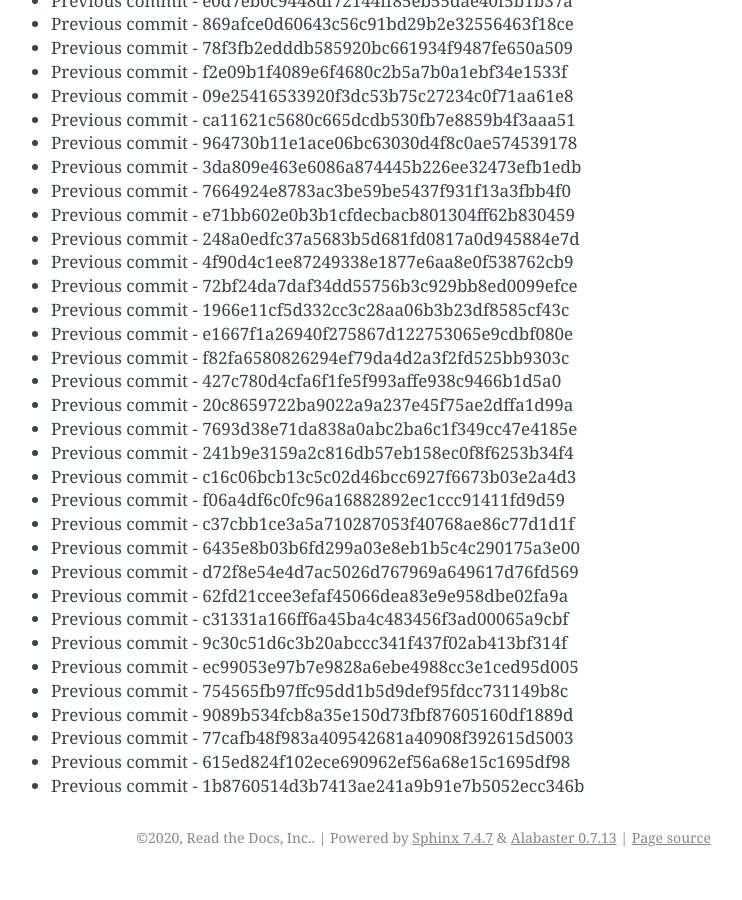
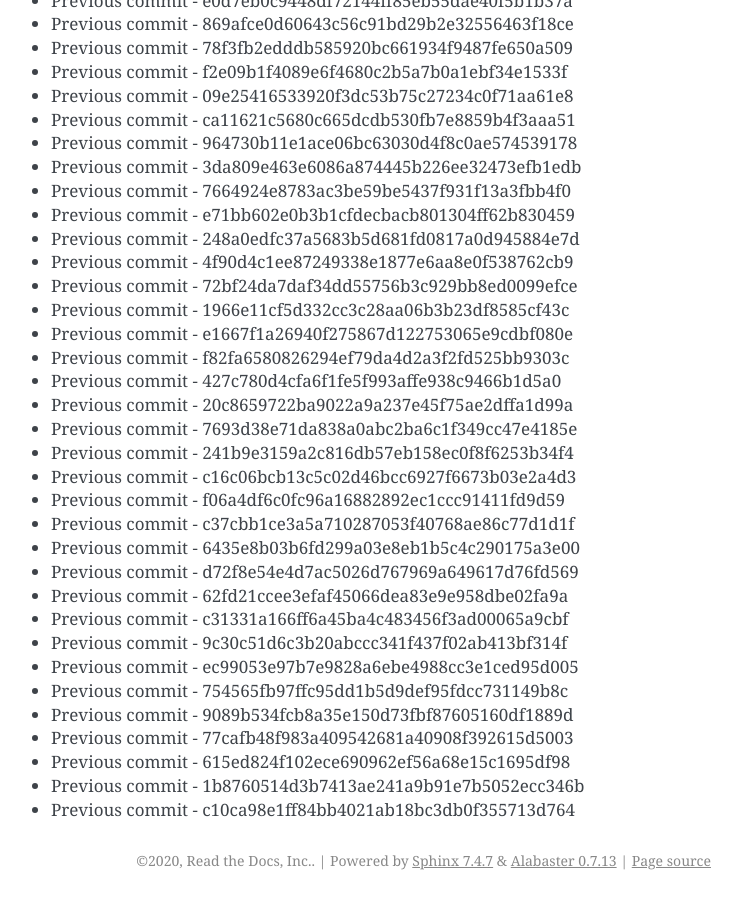
Before and after one commit to readthedocs/rtd-git-stresstest, a Sphinx documentation site: the page built from docs/updates.rst, in a window 1280 px wide and 900 px high, scrolled down 96128 px. Shown: the whole window, without its empty margins (399-1141 px from the left). Built offline with Sphinx 7.4.7, drawn with Linux system fonts in a browser that asks for light colours; before the commit the page ends 97005 px from its top, so only the background shows below that.

Commit message:
Generating commit from previous: c10ca98e1ff84bb4021ab18bc3db0f355713d764

```diff
--- a/docs/updates.rst
+++ b/docs/updates.rst
@@ -4071,3 +4071,4 @@ It can be tested for any performance characteristics.
 * Previous commit - 77cafb48f983a409542681a40908f392615d5003
 * Previous commit - 615ed824f102ece690962ef56a68e15c1695df98
 * Previous commit - 1b8760514d3b7413ae241a9b91e7b5052ecc346b
+* Previous commit - c10ca98e1ff84bb4021ab18bc3db0f355713d764
```
